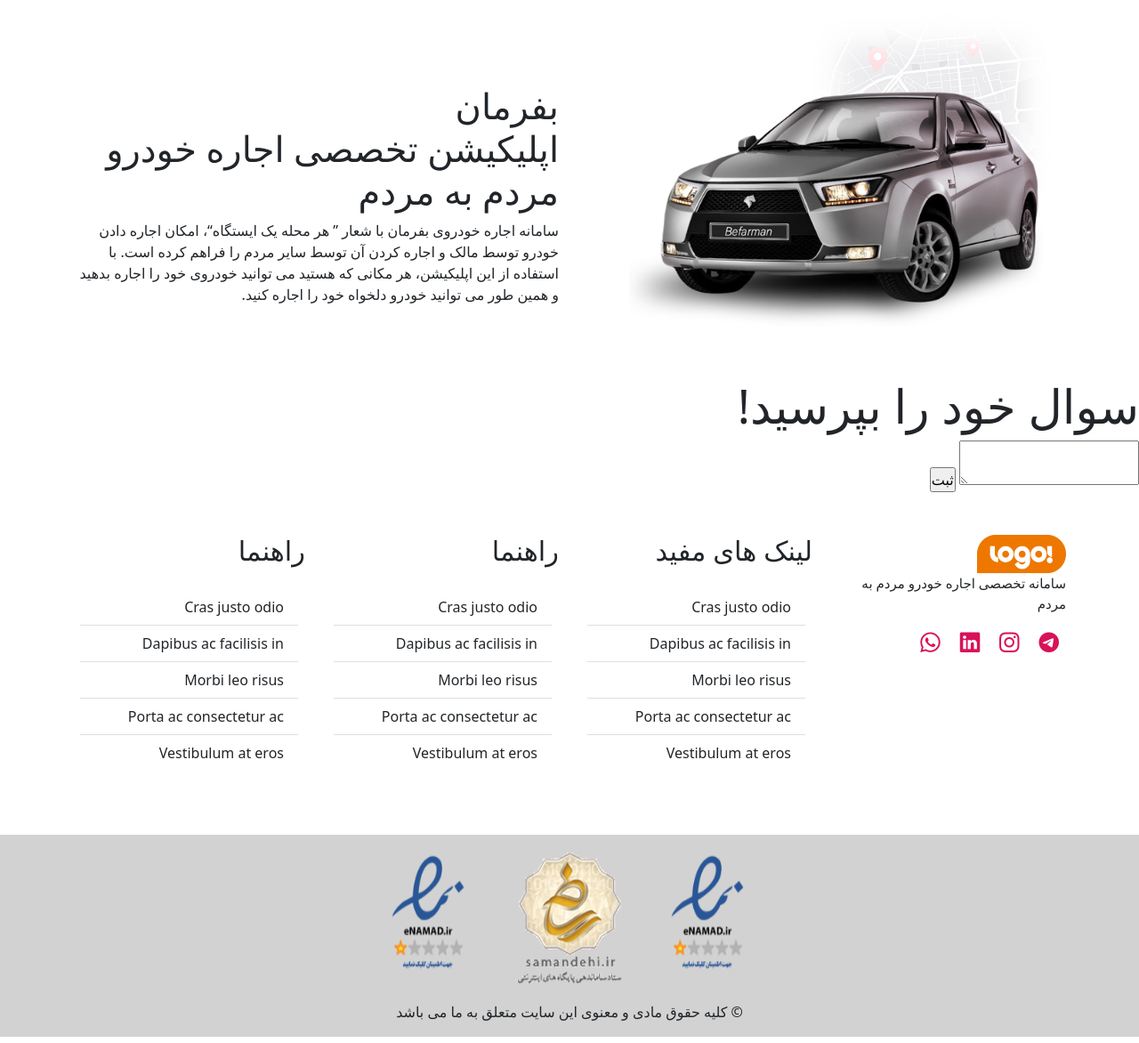
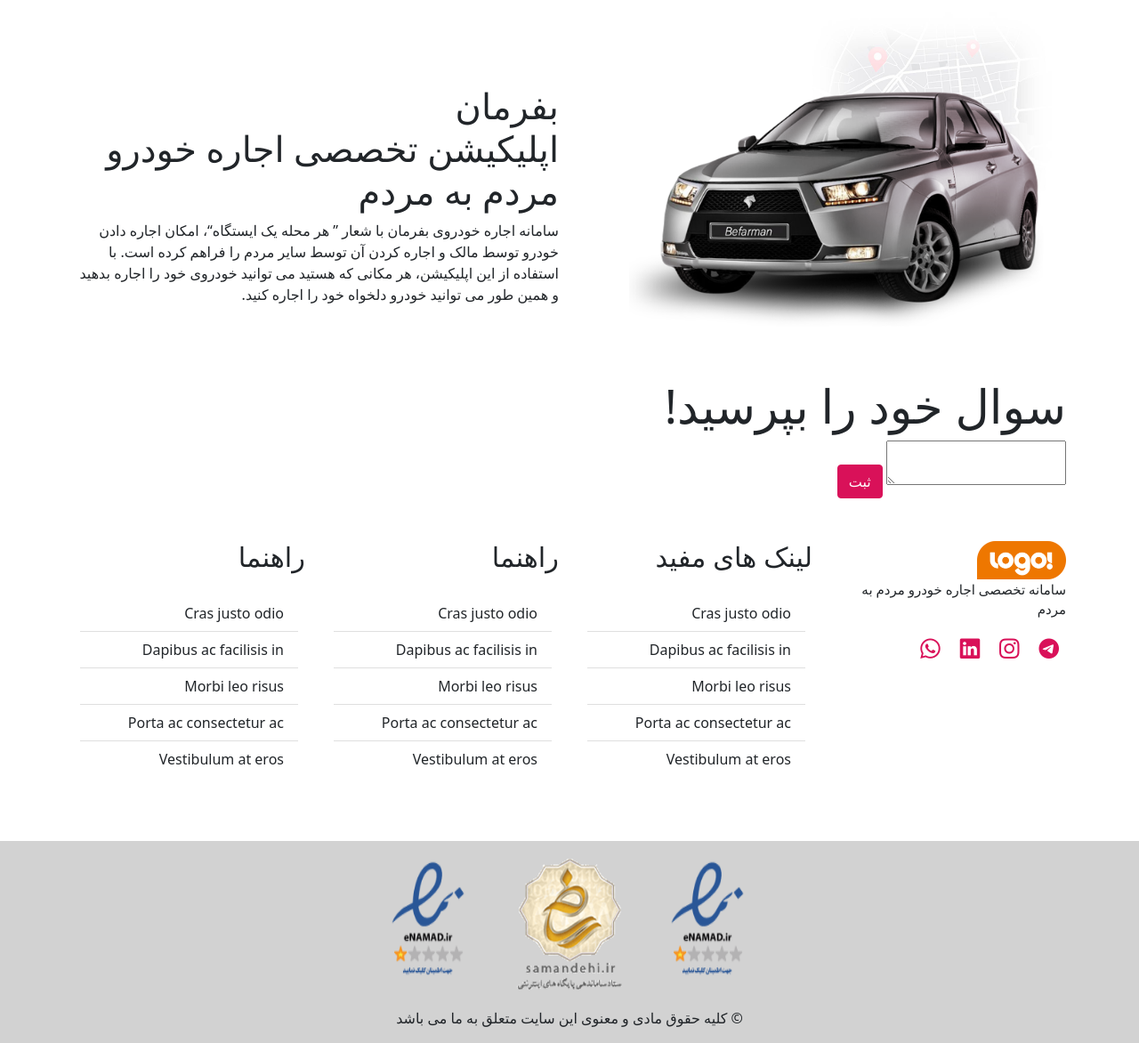
Before and after one commit to hosein-1/Car_Rental_Project, a Django app: page /questions/ in a window 1280 px wide. Shown: the part 57-1229 px from the top of the page at 89% size. Run offline with Django 5.2, Linux system fonts and the light colour scheme; a user stored in the database is signed in; data that the repository does not hold is empty; parts of the project's set-up code (start-up, migrations or seed data) failed here and were passed over; some libraries are stand-ins or nearby versions.

Commit message:
style btn

```diff
--- a/pages/templates/pages/questions.html
+++ b/pages/templates/pages/questions.html
@@ -4,6 +4,7 @@
 
 
 {% block body %}
+    <div class="container">
         <h3>سوال خود را بپرسید!</h3>
 {% if user.is_authenticated %}
 
@@ -11,13 +12,13 @@
         {% csrf_token %}
 
         <textarea name="body"></textarea>
-        <input type="submit" value="ثبت">
+        <input class="btn btn-primary" type="submit" value="ثبت">
     </form>
     {% else %}
     <p>برای ارسال دیدگاه لازم است وارد شده یا ثبت‌نام کنید </p>
 {% endif %}
 
-{% for question in questions %}
+            {% for question in questions %}
 
 
             {% if question.is_parent %}
@@ -27,10 +28,10 @@
          &nbsp; &nbsp; &nbsp;<form action="" method="POST">
                 {% csrf_token %}
             <div>
-                &nbsp; &nbsp; &nbsp;<label for="comment">Reply here</label>
+                &nbsp; &nbsp; &nbsp;<label for="comment">پاسخ دادن:</label>
                &nbsp; &nbsp; &nbsp;<input type="text" name="body" id="check">
                     <input type="hidden" value="{{ question.pk }}" name="parent">
-                    <input type="submit" value="Post"></div>
+                    <input class="btn btn-primary" type="submit" value="ارسال"></div>
             </div>
          </form>
             {% endif %}
@@ -43,4 +44,5 @@
 
 
       {% endfor %}
+    </div>
 {% endblock body %}
```
